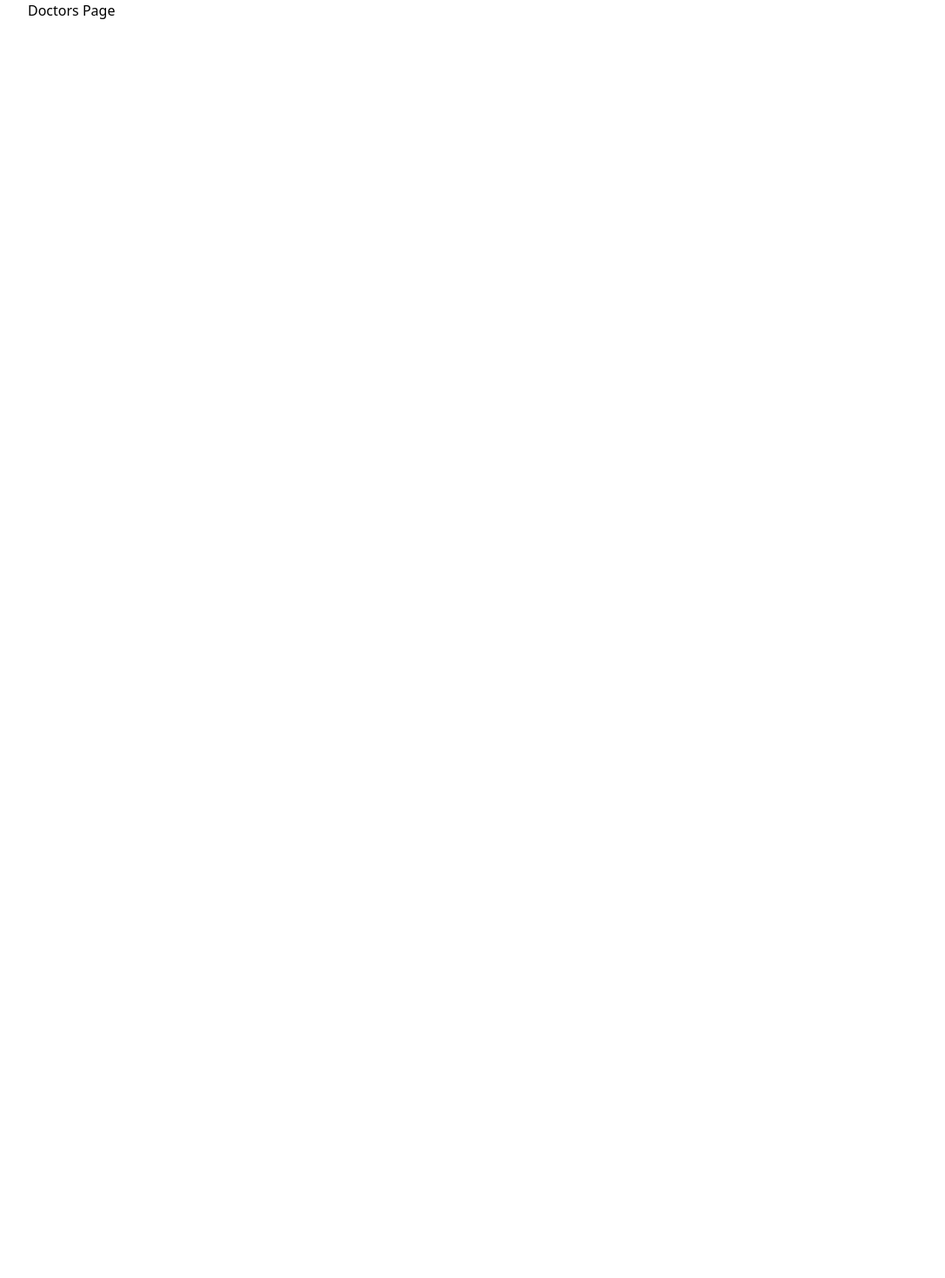
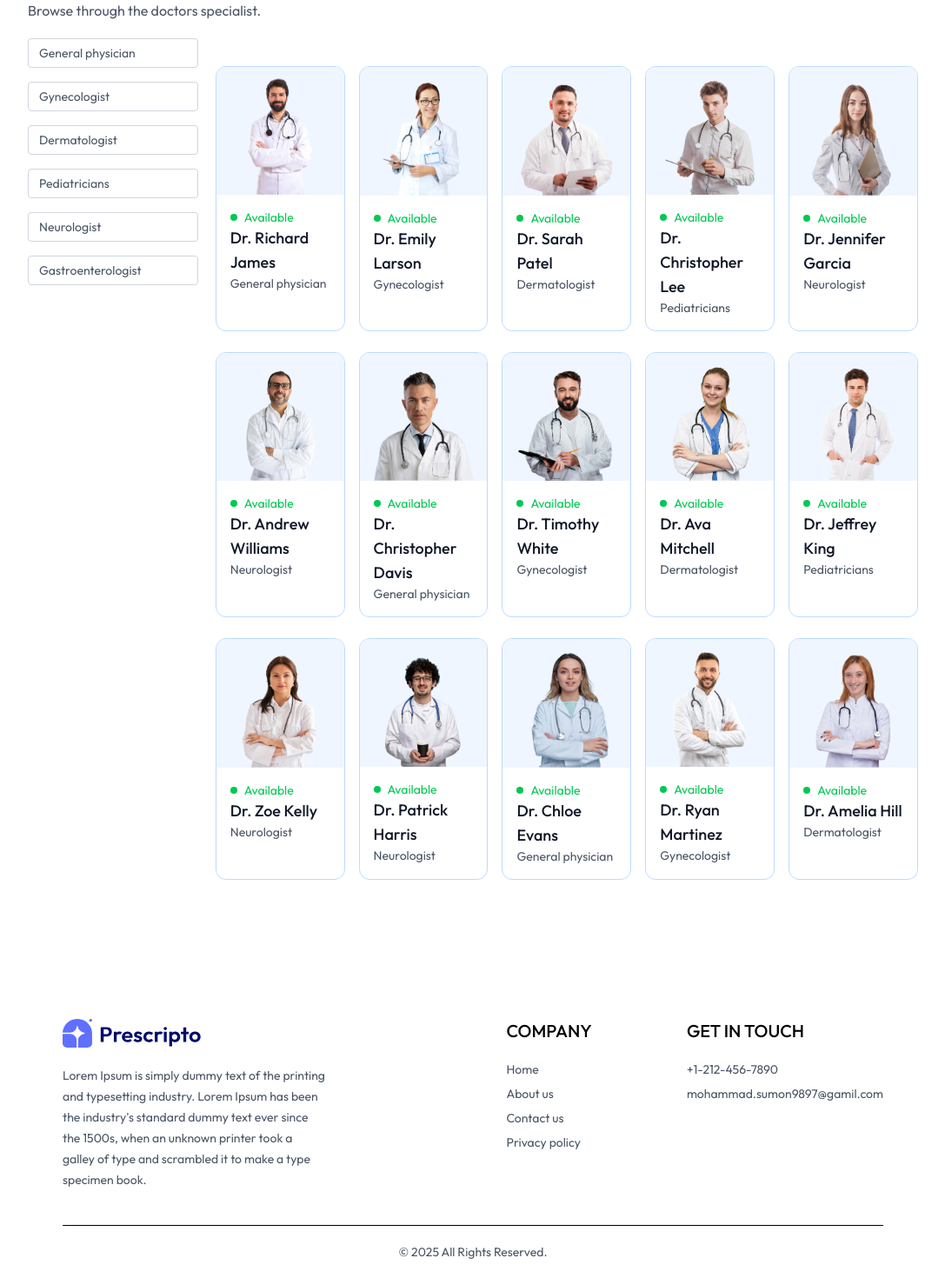
Before and after one commit to sumu9897/Doctor-Appointment-Booking-App, a React (Vite) app in the folder client/: page /doctors in a window 1280 px wide. Shown: the part 90-1560 px from the top of the page at 87% size, without its empty margins (96-1183 px from the left). Before the commit the page ends 800 px from the top, so only its background shows below. Built offline with nearby package versions, Linux system fonts and the light colour scheme.

Commit message:
Doctors page design done

```diff
--- a/client/src/App.jsx
+++ b/client/src/App.jsx
@@ -9,6 +9,7 @@
 import Doctors from './pages/Doctors'
 import Appointment from './pages/Appointment'
 import Navbar from './components/Navbar'
+import Footer from './components/Footer'
 
 const App = () => {
   return (
@@ -26,6 +27,7 @@
         <Route path='/my-appointments' element={<MyAppointments />} />
         <Route path='/appointment/:docId' element={<Appointment/>} />
       </Routes>
+      <Footer />
 
     </div>
   )
--- /dev/null
+++ b/client/src/components/Footer.jsx
@@ -0,0 +1,41 @@
+import React from 'react'
+import { assets } from '../assets/assets'
+
+const Footer = () => {
+  return (
+    <div className='md:mx-10'>
+      <div className='flex flex-col sm:grid grid-cols-[3fr_1fr_1fr] gap-14 my-10 mt-40 text-sm'>
+        {/* ------- Left Section --------- */}
+        <div>
+            <img className='mb-5 w-40' src={assets.logo} alt="" />
+            <p className='w-full md:w-2/3 text-gray-600 leading-6'>Lorem Ipsum is simply dummy text of the printing and typesetting industry. Lorem Ipsum has been the industry's standard dummy text ever since the 1500s, when an unknown printer took a galley of type and scrambled it to make a type specimen book.</p>
+        </div>
+        {/* ------- Center Section --------- */}
+        <div>
+          <p className='text-xl font-medium mb-5'>COMPANY</p>
+          <ul className='flex flex-col gap-2 text-gray-600'>
+            <li>Home</li>
+            <li>About us</li>
+            <li>Contact us</li>
+            <li>Privacy policy</li>
+          </ul>
+        </div>
+        {/* ------- Right Section --------- */}
+        <div>
+          <p className='text-xl font-medium mb-5'>GET IN TOUCH</p>
+          <ul className='flex flex-col gap-2 text-gray-600'>
+            <li>+1-212-456-7890</li>
+            <li>mohammad.sumon9897@gamil.com</li>
+          </ul>
+        </div>
+      </div>
+
+      <div>
+        <hr />
+        <p className='text-center text-gray-600 py-5 text-sm'>© 2025 All Rights Reserved.</p>
+      </div>
+    </div>
+  )
+}
+
+export default Footer
--- a/client/src/components/Navbar.jsx
+++ b/client/src/components/Navbar.jsx
@@ -10,7 +10,7 @@
 
   return (
     <div className="flex items-center justify-between text-sm py-4 mb-5 border-b border-b-gray-400">
-      <img className="w-44 cursor-pointer" src={assets.logo} alt="" />
+      <img onClick={()=> navigate('/')} className="w-44 cursor-pointer" src={assets.logo} alt="" />
 
       <ul className="hidden md:flex items-start gap-5 font-medium cursor-pointer">
         <NavLink to={"/"}>
--- a/client/src/index.css
+++ b/client/src/index.css
@@ -1,6 +1,9 @@
+@import url('https://fonts.googleapis.com/css2?family=Outfit:wght@100..900&display=swap');
 @import "tailwindcss";
 
-
+* {
+  font-family: 'Outfit', sans-serif;
+}
 
 .bg-primary {
   background-color: #5f6fff;
--- a/client/src/pages/Doctors.jsx
+++ b/client/src/pages/Doctors.jsx
@@ -1,11 +1,71 @@
-import React from 'react'
+import React, { useContext, useEffect, useState } from "react";
+import { useNavigate, useParams } from "react-router-dom";
+import { AppContext } from "../context/AppContext";
 
 const Doctors = () => {
+  const { speciality } = useParams();
+  const [filterDoctors, setFilterDoctors] = useState([]);
+
+  const { doctors } = useContext(AppContext);
+  const navigate = useNavigate();
+
+  const applyFilter = () => {
+    if (speciality) {
+      setFilterDoctors(
+        doctors.filter(
+          (doctor) =>
+            doctor.speciality.toLowerCase() === speciality.toLowerCase()
+        )
+      );
+    } else {
+      setFilterDoctors(doctors);
+    }
+  };
+
+  useEffect(() => {
+    applyFilter();
+  }, [speciality, doctors]);
+
   return (
     <div>
-        Doctors Page
+      <p className="text-gray-600">Browse through the doctors specialist.</p>
+      <div className="flex flex-col sm:flex-row items-start gap-5 mt-5">
+        <div className="flex flex-col gap-4 text-sm text-gray-600">
+          <p onClick={()=> speciality === 'General physician' ? navigate('/doctors') : navigate('/doctors/General physician')} className={`w-[94vw] sm:w-auto pl-3 py-1.5 pr-16 border border-gray-300 rounded transition-all cursor-pointer hover:bg-gray-100 ${speciality === 'General physician' ? "bg-indigo-100 text-black" : "" }`}>General physician</p>
+          <p onClick={()=> speciality === 'Gynecologist' ? navigate('/doctors') : navigate('/doctors/Gynecologist')} className={`w-[94vw] sm:w-auto pl-3 py-1.5 pr-16 border border-gray-300 rounded transition-all cursor-pointer hover:bg-gray-100 ${speciality === 'Gynecologist' ? "bg-indigo-100 text-black" : "" }`}>Gynecologist</p>
+          <p onClick={()=> speciality === 'Dermatologist' ? navigate('/doctors') : navigate('/doctors/Dermatologist')} className={`w-[94vw] sm:w-auto pl-3 py-1.5 pr-16 border border-gray-300 rounded transition-all cursor-pointer hover:bg-gray-100 ${speciality === 'Dermatologist' ? "bg-indigo-100 text-black" : "" }`}>Dermatologist</p>
+          <p onClick={()=> speciality === 'Pediatricians' ? navigate('/doctors') : navigate('/doctors/Pediatricians')} className={`w-[94vw] sm:w-auto pl-3 py-1.5 pr-16 border border-gray-300 rounded transition-all cursor-pointer hover:bg-gray-100 ${speciality === 'Pediatricians' ? "bg-indigo-100 text-black" : "" }`}>Pediatricians</p>
+          <p onClick={()=> speciality === 'Neurologist' ? navigate('/doctors') : navigate('/doctors/Neurologist')} className={`w-[94vw] sm:w-auto pl-3 py-1.5 pr-16 border border-gray-300 rounded transition-all cursor-pointer hover:bg-gray-100 ${speciality === 'Neurologist' ? "bg-indigo-100 text-black" : "" }`}>Neurologist</p>
+          <p onClick={()=> speciality === 'Gastroenterologist' ? navigate('/doctors') : navigate('/doctors/Gastroenterologist')} className={`w-[94vw] sm:w-auto pl-3 py-1.5 pr-16 border border-gray-300 rounded transition-all cursor-pointer hover:bg-gray-100 ${speciality === 'Gastroenterologist' ? "bg-indigo-100 text-black" : "" }`}>Gastroenterologist</p>
+        </div>
+        <div className="w-full grid grid-cols-1 sm:grid-cols-2 md:grid-cols-3 lg:grid-cols-4 xl:grid-cols-5 gap-4 pt-8 gap-y-6 px-3 sm:px-0">
+          {filterDoctors.map((doctor, index) => (
+            <div
+              onClick={() => navigate(`/doctor/${doctor._id}`)}
+              className="border border-blue-200  rounded-xl overflow-hidden cursor-pointer hover:translate-y-[-10px] transition-all duration-500"
+              key={index}
+            >
+              <img
+                className="bg-blue-50 mx-auto"
+                src={doctor.image}
+                alt={doctor.name}
+              />
+              <div className="p-4">
+                <div className="flex items-center gap-2 text-sm text-center text-green-500">
+                  <p className="w-2 h-2 bg-green-500 rounded-full"></p>
+                  <p>Available</p>
+                </div>
+                <h2 className="text-gray-900 text-lg font-medium">
+                  {doctor.name}
+                </h2>
+                <p className="text-gray-600 text-sm">{doctor.speciality}</p>
+              </div>
+            </div>
+          ))}
+        </div>
+      </div>
     </div>
-  )
-}
+  );
+};
 
-export default Doctors
+export default Doctors;
```
